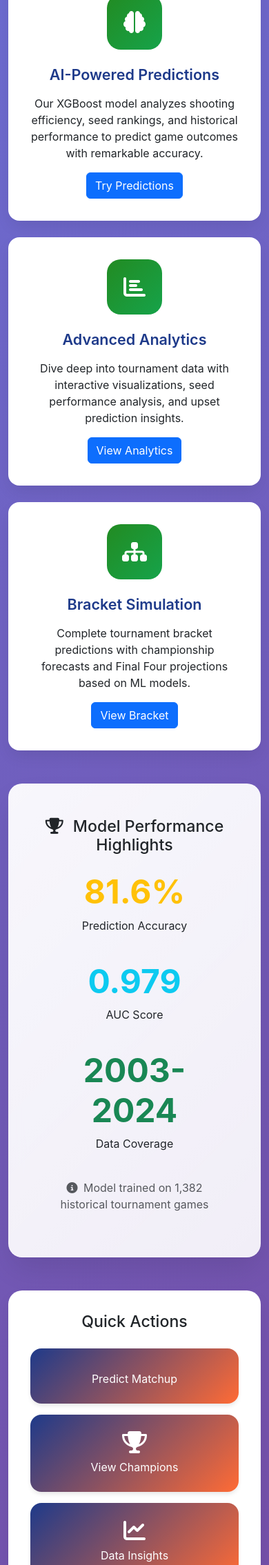
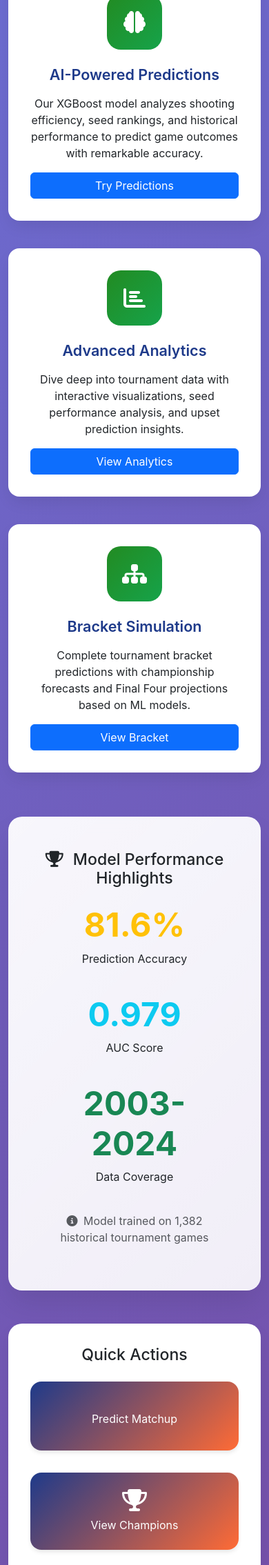
Before and after one commit to mrsanketpatil19/NCAA-March-Madness-2024, a FastAPI app: page / in a window 390 px wide. Shown: the part 1866-4135 px from the top of the page at 69% size. Run offline with FastAPI, Linux system fonts and the light colour scheme; some libraries are stand-ins or nearby versions.

Commit message:
Fix alignment issues: Equal height feature cards and quick actions buttons

```diff
--- a/static/css/style.css
+++ b/static/css/style.css
@@ -137,6 +137,9 @@ body {
     box-shadow: 0 10px 25px -5px rgba(0, 0, 0, 0.1);
     transition: all 0.3s ease;
     height: 100%;
+    display: flex;
+    flex-direction: column;
+    justify-content: space-between;
 }
 
 .feature-card:hover {
@@ -194,6 +197,7 @@ body {
     display: flex;
     flex-direction: column;
     align-items: center;
+    justify-content: center;
     padding: 1.5rem;
     background: linear-gradient(135deg, var(--primary-blue) 0%, var(--primary-orange) 100%);
     color: white;
@@ -201,6 +205,8 @@ body {
     border-radius: 16px;
     transition: all 0.3s ease;
     box-shadow: 0 4px 6px -1px rgba(0, 0, 0, 0.1);
+    height: 100%;
+    min-height: 120px;
 }
 
 .action-button:hover {
@@ -412,6 +418,23 @@ body {
     border-top: 4px solid var(--primary-orange);
 }
 
+/* Equal Height Layouts */
+.equal-height-features .col-lg-4 {
+    display: flex;
+}
+
+.equal-height-features .feature-card {
+    width: 100%;
+}
+
+.equal-height-actions .col-md-3 {
+    display: flex;
+}
+
+.equal-height-actions .action-button {
+    width: 100%;
+}
+
 /* Responsive Design */
 @media (max-width: 768px) {
     .hero-section {
@@ -435,6 +458,18 @@ body {
     .prediction-form-card,
     .prediction-results {
         padding: 2rem;
+    }
+
+    .equal-height-features .col-lg-4 {
+        margin-bottom: 1rem;
+    }
+
+    .equal-height-actions .col-md-3 {
+        margin-bottom: 1rem;
+    }
+
+    .action-button {
+        min-height: 100px;
     }
 }
 
--- a/templates/index.html
+++ b/templates/index.html
@@ -86,7 +86,7 @@
     </div>
 
     <!-- Features Section -->
-    <div class="row g-4 mb-5">
+    <div class="row g-4 mb-5 equal-height-features">
         <div class="col-lg-4">
             <div class="feature-card">
                 <div class="feature-icon">
@@ -164,7 +164,7 @@
         <div class="col-12">
             <div class="quick-actions">
                 <h3 class="text-center mb-4">Quick Actions</h3>
-                <div class="row g-3">
+                <div class="row g-3 equal-height-actions">
                     <div class="col-md-3">
                         <a href="/predict" class="action-button">
                             <i class="fas fa-vs"></i>
```
